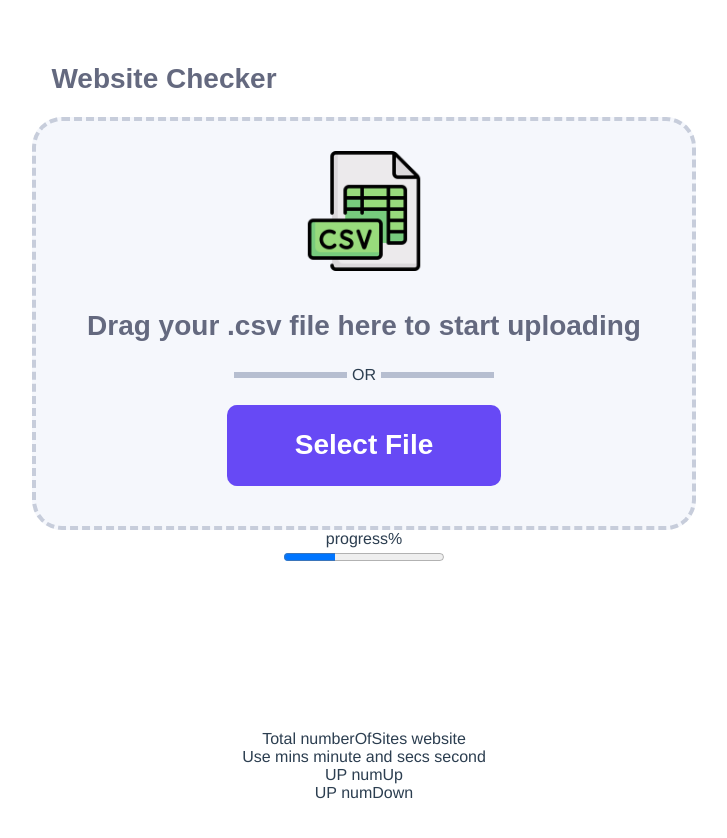
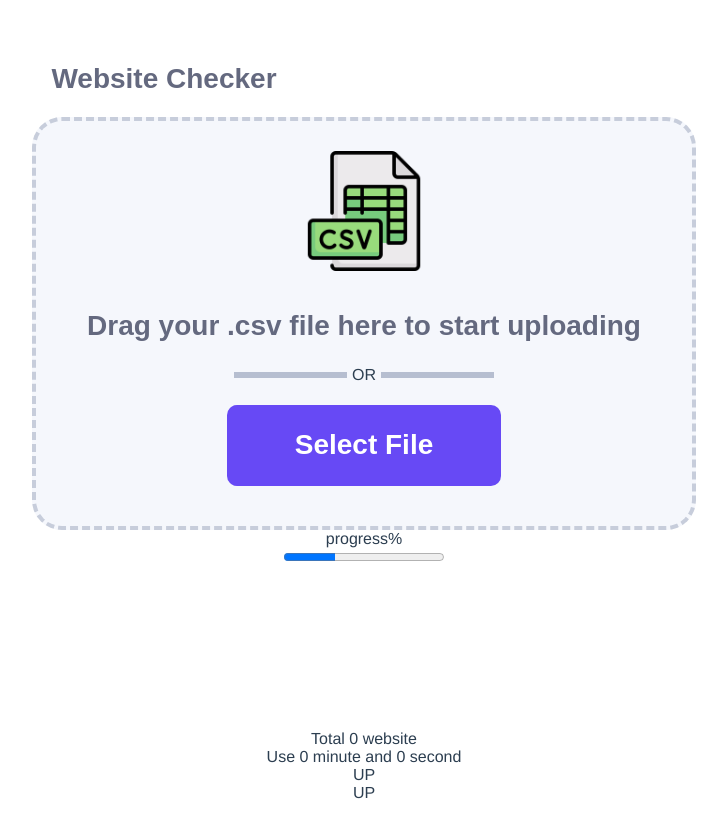
Before and after one commit to parmcoder/website-checker-frontend, a Vue app: page / in a window 1280 px wide. Shown: the top 838 px of the page, without its empty margins (276-1003 px from the left). Built offline with nearby package versions, Linux system fonts and the light colour scheme; no server answers.

Commit message:
feat: progress tracked and response is received

```diff
--- a/src/components/Displays/FileUploadDisplay.vue
+++ b/src/components/Displays/FileUploadDisplay.vue
@@ -13,7 +13,7 @@
     props: {
       name: {
         type: String,
-        required: true,
+        required: false,
       },
     },
   })
--- a/src/components/Displays/WebsiteResults.vue
+++ b/src/components/Displays/WebsiteResults.vue
@@ -1,9 +1,9 @@
 <template>
   <div class="box">
-    <div>Total numberOfSites website</div>
-    <div>Use mins minute and secs second</div>
-    <div>UP numUp</div>
-    <div>UP numDown</div>
+    <div>Total {{ numberOfSites }} website</div>
+    <div>Use {{ mins }} minute and {{ secs }} second</div>
+    <div>UP {{ numUp }}</div>
+    <div>UP {{ numDown }}</div>
   </div>
 </template>
 
@@ -11,6 +11,23 @@
   import { defineComponent } from 'vue'
   export default defineComponent({
     name: 'WebsiteResults',
+    props: {
+      numberOfSites: {
+        required: false,
+      },
+      mins: {
+        required: false,
+      },
+      secs: {
+        required: false,
+      },
+      numUp: {
+        required: false,
+      },
+      numDown: {
+        required: false,
+      },
+    },
   })
 </script>
 
--- a/src/main.ts
+++ b/src/main.ts
@@ -2,10 +2,13 @@ import { createApp } from 'vue'
 import App from '@/App.vue'
 import { createPinia } from 'pinia'
 import '@/index.css'
+import axios from 'axios'
+import VueAxios from 'vue-axios'
 
 const pinia = createPinia()
 const app = createApp(App)
 
 app.use(pinia)
+app.use(VueAxios, axios)
 
 createApp(App).mount('#app')
--- a/src/views/CsvFileUploader.vue
+++ b/src/views/CsvFileUploader.vue
@@ -4,14 +4,21 @@
     <DropZone @drop.prevent="drop" @change="uploadFile" />
   </div>
   <FileUploadDisplay :name="dropzoneFile.name" />
-  <WebsiteResults />
+  <WebsiteResults
+    :number-of-sites="state.ups + state.downs"
+    :ups="state.ups"
+    :downs="state.downs"
+    :mins="state.mins"
+    :secs="state.secs"
+  />
 </template>
 
 <script lang="ts">
-  import { defineComponent, ref } from 'vue'
+  import { defineComponent, reactive, ref } from 'vue'
   import FileUploadDisplay from '@/components/Displays/FileUploadDisplay.vue'
   import WebsiteResults from '@/components/Displays/WebsiteResults.vue'
   import DropZone from '@/components/Core/DropZone.vue'
+  import axios from 'axios'
 
   export default defineComponent({
     name: 'CsvFileUploader',
@@ -21,16 +28,28 @@
       DropZone,
     },
     setup: () => {
+      const state = reactive({
+        ups: 0,
+        downs: 0,
+        mins: 0,
+        secs: 0,
+        progress: 0,
+      })
+      function millisToMinutes(millis: number) {
+        var minutes = Math.floor(millis / 60000)
+        return minutes
+      }
+      function millisToSeconds(millis: number) {
+        var seconds = (millis % 60000) / 1000
+        return seconds
+      }
+
       const url = import.meta.env.VITE_API_BASE_URL
 
       let dropzoneFile = ref('')
 
       const drop = (e: { dataTransfer: { files: string[] } }) => {
         dropzoneFile.value = e.dataTransfer.files[0]
-      }
-
-      const selectedFile = () => {
-        dropzoneFile.value = document.querySelector('.dropzoneFile')?.files[0]
       }
 
       const uploadFile = async () => {
@@ -40,21 +59,34 @@
 
         formData.append('file', dropzoneFile.value)
 
-        console.log(url + '/csv')
-
-        const response = await fetch(url + '/csv', {
-          method: 'POST',
-          body: formData,
-        })
-        const responseJson = await response.json()
-        console.log(responseJson)
+        axios
+          .request({
+            method: 'post',
+            url: url + '/csv',
+            data: formData,
+            onUploadProgress: (p) => {
+              state.progress = p.loaded / p.total
+            },
+          })
+          .then((response) => {
+            const output = response.data
+            state.mins = millisToMinutes(output.duration)
+            state.secs = millisToSeconds(output.duration)
+            state.downs = output.downs
+            state.ups = output.ups
+            state.progress = 1
+            console.log(state.mins)
+            console.log(state.secs)
+            console.log(state.ups)
+            console.log(state.downs)
+          })
       }
 
       return {
         dropzoneFile,
         drop,
-        selectedFile,
         uploadFile,
+        state,
       }
     },
   })
```
